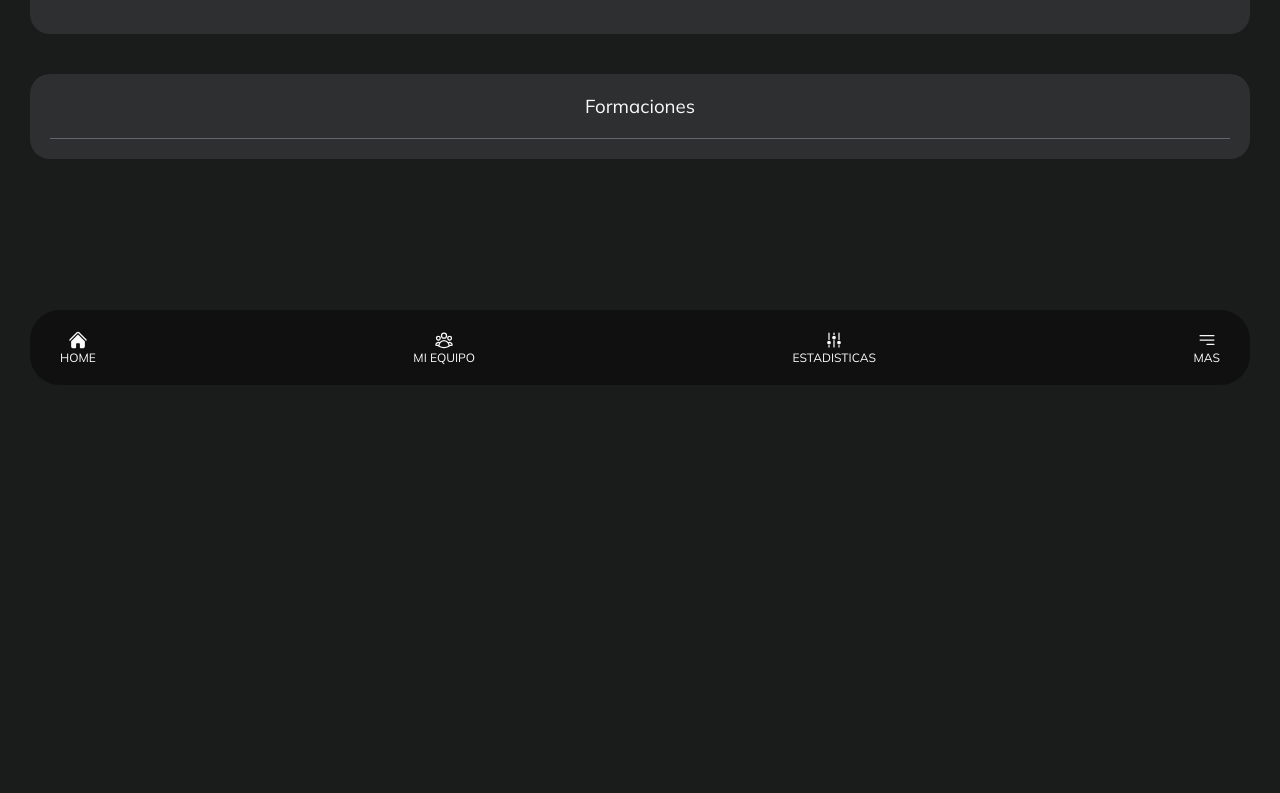
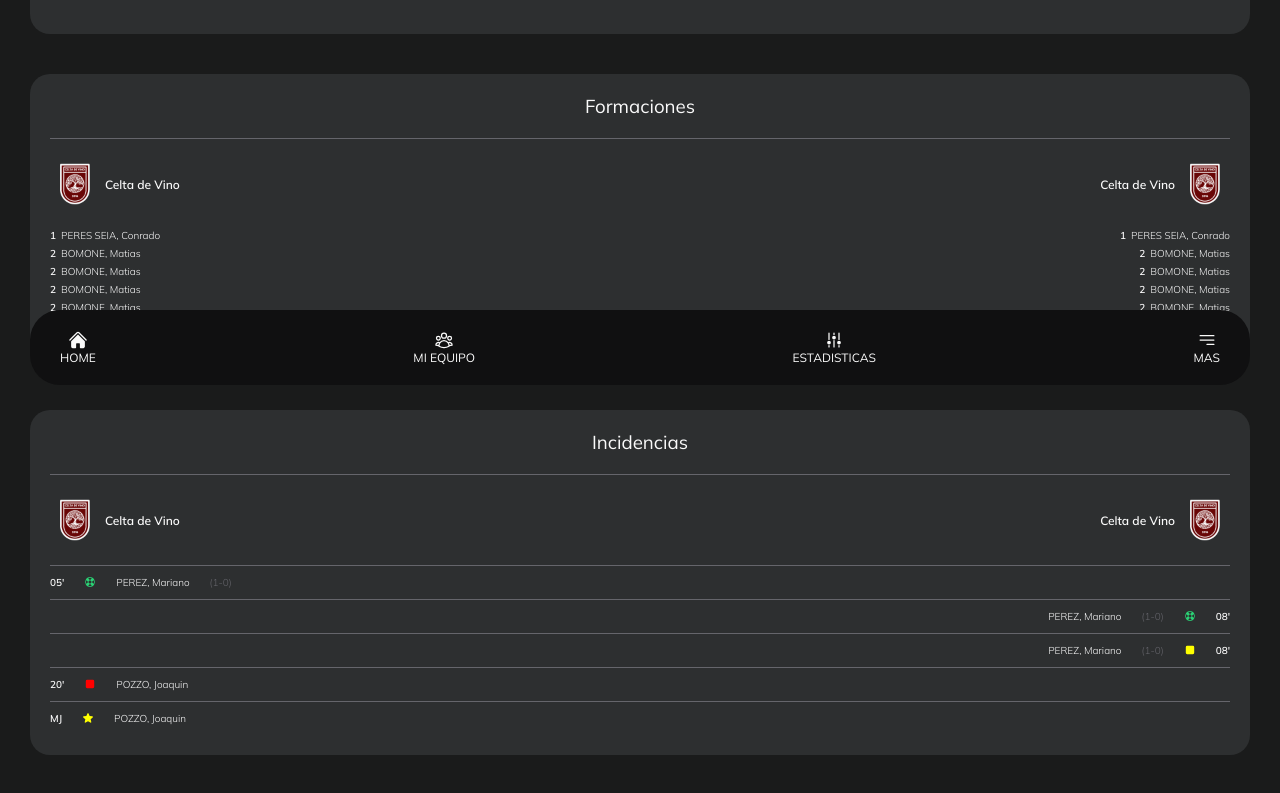
Before and after one commit to perezmariano08/CopaRelampago, a React (Vite) app: page /stats-match in a window 1280 px wide. Shown: the part 385-1178 px from the top of the page. Before the commit the page ends 800 px from the top, so only its background shows below. Built offline with nearby package versions, Linux system fonts and the light colour scheme.

Commit message:
Page Stats

```diff
--- a/src/components/Stats/Alignment/Alignment.jsx
+++ b/src/components/Stats/Alignment/Alignment.jsx
@@ -1,5 +1,5 @@
 import React from 'react'
-import { AlignmentDivider, AlignmentTeam, AlignmentTeams, AlignmentWrapper } from './AlignmentStyles'
+import { AlignmentDivider, AlignmentLocal, AlignmentPlayer, AlignmentPlayerContainer, AlignmentTeam, AlignmentTeams, AlignmentVisit, AlignmentWrapper } from './AlignmentStyles'
 import EscudoCelta from '/Escudos/celta-de-vino.png'
 
 const Alignment = () => {
@@ -7,19 +7,96 @@ const Alignment = () => {
     <AlignmentWrapper>
         <h3>Formaciones</h3>
         <AlignmentDivider/>
+        <AlignmentTeams>
 
-        <AlignmentTeams>
-            <AlignmentTeam>
-                <img src={EscudoCelta} />
-                <p>Celta de Vino</p>
-            </AlignmentTeam>
+          <AlignmentTeam>
+            <img src={EscudoCelta} alt="" />
+            <h3>Celta de Vino</h3>
+          </AlignmentTeam>
 
-            <AlignmentTeam>
-                <img src= {EscudoCelta}/>
-                <p>Celta de Vino</p>
-            </AlignmentTeam>
+          <AlignmentTeam>
+            <h3>Celta de Vino</h3>
+            <img src={EscudoCelta} alt="" />
+          </AlignmentTeam>
+
         </AlignmentTeams>
 
+        <AlignmentPlayerContainer>
+          <AlignmentLocal>
+            <AlignmentPlayer>
+              <h4>1</h4>
+              <p>PERES SEIA, Conrado</p>
+            </AlignmentPlayer>
+
+            <AlignmentPlayer>
+              <h4>2</h4>
+              <p>BOMONE, Matias</p>
+            </AlignmentPlayer>
+
+            <AlignmentPlayer>
+              <h4>2</h4>
+              <p>BOMONE, Matias</p>
+            </AlignmentPlayer>
+
+            <AlignmentPlayer>
+              <h4>2</h4>
+              <p>BOMONE, Matias</p>
+            </AlignmentPlayer>
+
+            <AlignmentPlayer>
+              <h4>2</h4>
+              <p>BOMONE, Matias</p>
+            </AlignmentPlayer>
+
+            <AlignmentPlayer>
+              <h4>2</h4>
+              <p>BOMONE, Matias</p>
+            </AlignmentPlayer>
+
+            <AlignmentPlayer>
+              <h4>2</h4>
+              <p>BOMONE, Matias</p>
+            </AlignmentPlayer>
+
+          </AlignmentLocal>
+          <AlignmentVisit>
+            <AlignmentPlayer>
+              <h4>1</h4>
+              <p>PERES SEIA, Conrado</p>
+            </AlignmentPlayer>
+
+            <AlignmentPlayer>
+              <h4>2</h4>
+              <p>BOMONE, Matias</p>
+            </AlignmentPlayer>
+
+            <AlignmentPlayer>
+              <h4>2</h4>
+              <p>BOMONE, Matias</p>
+            </AlignmentPlayer>
+
+            <AlignmentPlayer>
+              <h4>2</h4>
+              <p>BOMONE, Matias</p>
+            </AlignmentPlayer>
+
+            <AlignmentPlayer>
+              <h4>2</h4>
+              <p>BOMONE, Matias</p>
+            </AlignmentPlayer>
+
+            <AlignmentPlayer>
+              <h4>2</h4>
+              <p>BOMONE, Matias</p>
+            </AlignmentPlayer>
+
+            <AlignmentPlayer>
+              <h4>2</h4>
+              <p>BOMONE, Matias</p>
+            </AlignmentPlayer>
+
+          </AlignmentVisit>
+        </AlignmentPlayerContainer>
     </AlignmentWrapper>
   )
 }
--- a/src/components/Stats/Alignment/AlignmentStyles.js
+++ b/src/components/Stats/Alignment/AlignmentStyles.js
@@ -15,7 +15,7 @@ export const AlignmentDivider = styled.div`
     width: 100%;
     background-color: var(--gray-200);
 `
-export const AlignmentTeams = styled`
+export const AlignmentTeams = styled.div`
     display: flex;
     width: 100%;
     justify-content: space-between;
@@ -29,8 +29,41 @@ export const AlignmentTeam = styled.div`
         width: 50px;
     }
 
-    p {
+    h3 {
         font-size: 12px;
         font-weight: 600;
     }
 `
+
+export const AlignmentLocal = styled.div`
+    display: flex;
+    flex-direction: column;
+    align-items: start;
+    gap: 5px;
+`
+export const AlignmentVisit = styled.div`
+    display: flex;
+    flex-direction: column;
+    align-items: end;
+    gap: 5px;
+`
+export const AlignmentPlayer = styled.div`
+    display: flex;
+    align-items: center;
+    gap: 5px;
+
+    h4 {
+        font-size: 10px;
+        font-weight: 600;
+    }
+
+    p  {
+        font-size: 10px;
+        font-weight: 300;
+    }
+`
+export const AlignmentPlayerContainer = styled.div`
+    display: flex;
+    justify-content: space-between;
+    width: 100%
+`
--- a/src/components/Stats/CardPartido/CardPartidoStyles.js
+++ b/src/components/Stats/CardPartido/CardPartidoStyles.js
@@ -123,6 +123,7 @@ export const CardPartidoGoalsColumn = styled.div`
     h5 {
         font-size: 10;
         font-weight: 300;
+        width:100%;
     }
 
     &.visit {
--- /dev/null
+++ b/src/components/Stats/Incidents/Incidents.jsx
@@ -0,0 +1,64 @@
+import React from 'react'
+import { IncidentLocal, IndicentsContainer, IndicentsWrapper } from './IndicentsStyles'
+import { AlignmentDivider, AlignmentTeam, AlignmentTeams } from '../Alignment/AlignmentStyles'
+
+import EscudoCelta from '/Escudos/celta-de-vino.png'
+import { HiLifebuoy, HiMiniStop, HiStar} from "react-icons/hi2";
+
+const Incidents = () => {
+  return (
+    <IndicentsWrapper>
+        <h3>Incidencias</h3>
+        <AlignmentDivider/>
+        <AlignmentTeams>
+            <AlignmentTeam>
+                <img src={EscudoCelta} alt="" />
+                <h3>Celta de Vino</h3>
+            </AlignmentTeam>
+
+            <AlignmentTeam>
+                <h3>Celta de Vino</h3>
+                <img src={EscudoCelta} alt="" />
+            </AlignmentTeam>
+        </AlignmentTeams>
+
+        <IndicentsContainer>
+            <IncidentLocal>
+                <h3>05'</h3>
+                <HiLifebuoy/>
+                <h4>PEREZ, Mariano</h4>
+                <p>(1-0)</p>
+            </IncidentLocal>
+
+            <IncidentLocal className='visit'>
+                <h4>PEREZ, Mariano</h4>
+                <p>(1-0)</p>
+                <HiLifebuoy/>
+                <h3>08'</h3>
+            </IncidentLocal>
+
+            <IncidentLocal className='visit'>
+                <h4>PEREZ, Mariano</h4>
+                <p>(1-0)</p>
+                <HiMiniStop className='yellow'/>
+                <h3>08'</h3>
+            </IncidentLocal>
+
+            <IncidentLocal>
+                <h3>20'</h3>
+                <HiMiniStop className='red'/>
+                <h4>POZZO, Joaquin</h4>
+            </IncidentLocal>
+
+            <IncidentLocal>
+                <h3>MJ</h3>
+                <HiStar className='yellow'/>
+                <h4>POZZO, Joaquin</h4>
+            </IncidentLocal>
+
+        </IndicentsContainer>
+    </IndicentsWrapper>
+  )
+}
+
+export default Incidents
--- /dev/null
+++ b/src/components/Stats/Incidents/IndicentsStyles.js
@@ -0,0 +1,57 @@
+import styled from "styled-components";
+
+export const IndicentsWrapper = styled.div`
+    background-color: var(--gray-300);
+    padding: 20px;
+    display: flex;
+    flex-direction: column;
+    gap: 20px;
+    align-items: center;
+    border-radius: 20px;
+    min-width: 85%;
+`
+export const IndicentsContainer = styled.div`
+    display: flex;
+    width: 100%;
+    flex-direction: column;
+`
+export const IncidentLocal = styled.div`
+    display: flex;
+    gap: 20px;
+    padding: 10px 0;
+    border-top: 1px solid var(--gray-200);
+
+    h3 {
+        font-size: 10px;
+        font-weight: 600;
+    }
+
+    &i,svg {
+        color: var(--green);
+        font-size: 12px;
+    }
+
+    h4 {
+        font-size: 10px;
+        font-weight: 300;
+    }
+
+    p {
+        font-size: 10px;
+        font-weight: 300;
+        color: var(--gray-200);
+
+    }
+
+    &.visit {
+        justify-content: end;
+    }
+
+    .red {
+            color: red;
+    }
+
+    .yellow {
+        color: yellow;
+    }
+`
--- a/src/pages/MatchStats/MatchStats.jsx
+++ b/src/pages/MatchStats/MatchStats.jsx
@@ -3,6 +3,7 @@ import CardFinalPartido from '../../components/Stats/CardFinalPartido/CardFinalP
 import Section from "../../components/Section/Section"
 import { MatchStatsContainer, MatchStatsWrapper } from './MatchStatsStyles'
 import Alignment from '../../components/Stats/Alignment/Alignment'
+import Incidents from '../../components/Stats/Incidents/Incidents'
 
 
 const MatchStats = () => {
@@ -16,6 +17,7 @@ const MatchStats = () => {
         </Section>
 
         <Alignment/>
+        <Incidents/>
 
       </MatchStatsWrapper>
     </MatchStatsContainer>
```
